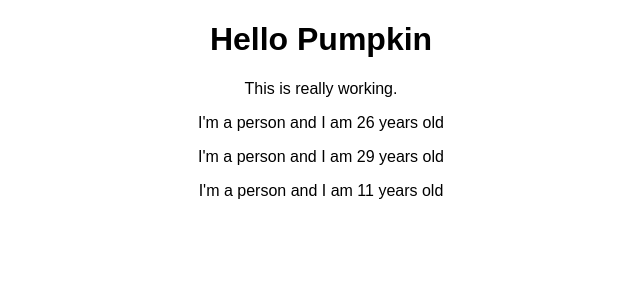
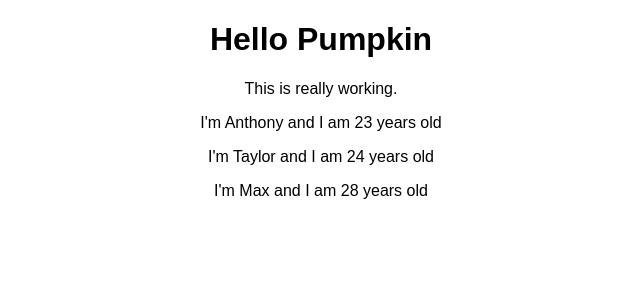
Before and after one commit to anthonyq2/react-complete-guide, a React (Create React App) app: page / in a window 1280 px wide. Shown: the top 300 px of the page, without its empty margins (319-959 px from the left). Built offline with nearby package versions, Linux system fonts and the light colour scheme.

Commit message:
Add properties to the Person component

```diff
--- a/src/App.js
+++ b/src/App.js
@@ -8,9 +8,9 @@ class App extends Component {
       <div className="App">
         <h1>Hello Pumpkin</h1>
         <p>This is really working.</p>
-        <Person />
-        <Person />
-        <Person />
+        <Person name="Anthony" age="23">My Hobbies: Programming</Person>
+        <Person name="Taylor" age="24"/>
+        <Person name="Max" age="28"/>
       </div>
     );
     // return React.createElement('div', {className: 'App'}, React.createElement('h1', null, 'Does thsi work now?'));
--- a/src/Person/Person.js
+++ b/src/Person/Person.js
@@ -1,7 +1,7 @@
 import React from 'react'
 
-const person = () => {
-    return <p>I'm a person and I am {Math.floor(Math.random() * 30)} years old</p>
+const person = (props) => {
+    return <p>I'm {props.name} and I am {props.age} years old</p>
 };
 
 export default person;
```
